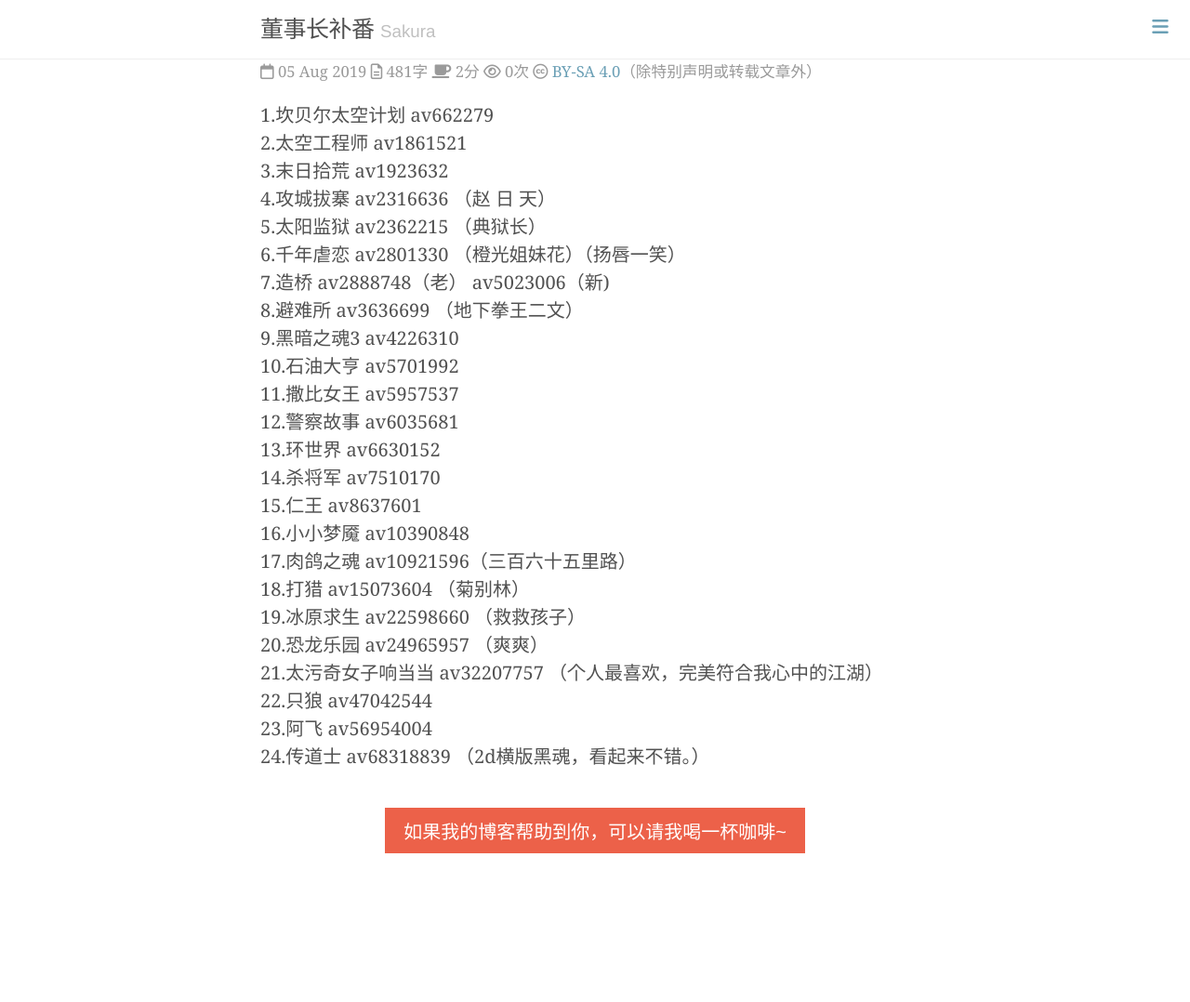
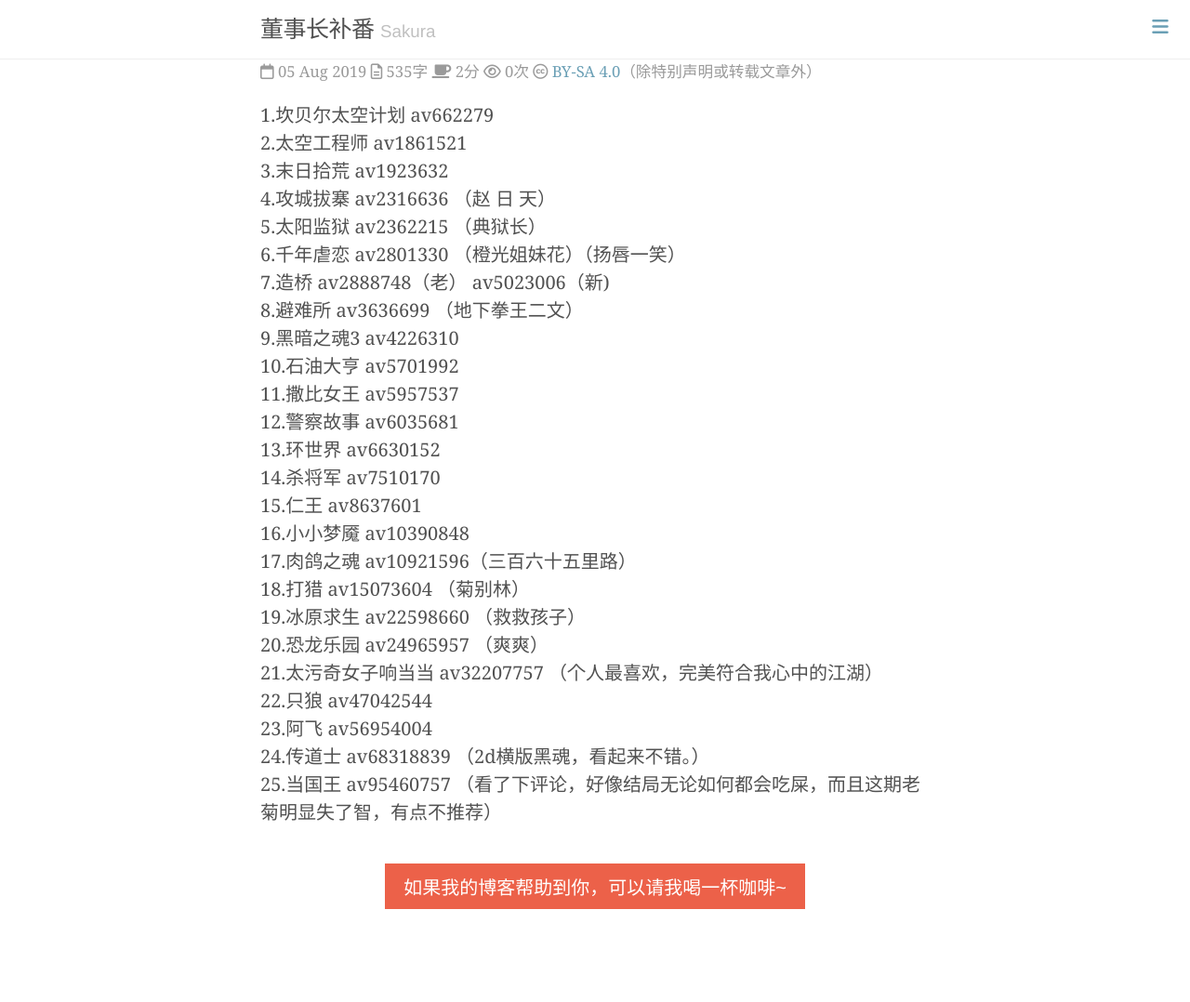
Before and after one commit to lucky9peach/SakuraVAC.github.io, a Jekyll site: the page built from _posts/2019-08-05-董事长补番.md, in a window 1280 px wide. Shown: the whole page at 93% size. Built offline with Jekyll 4.4.1, drawn with Linux system fonts in a browser that asks for light colours; nearby versions of some CDN libraries; our own code applies the rules of GitHub Pages for plain Markdown files; a script that is not in the unit is left out; comment, search, counter and statistics services are not loaded; before the commit the page ends 1018 px from its top, so only the background shows below that.

Commit message:
Update 2019-08-05-董事长补番.md

```diff
--- a/_posts/2019-08-05-董事长补番.md
+++ b/_posts/2019-08-05-董事长补番.md
@@ -30,3 +30,4 @@ date: 2019-08-05 19:26:56
 22.只狼 av47042544
 23.阿飞 av56954004
 24.传道士 av68318839 （2d横版黑魂，看起来不错。）
+25.当国王 av95460757 （看了下评论，好像结局无论如何都会吃屎，而且这期老菊明显失了智，有点不推荐）
```
